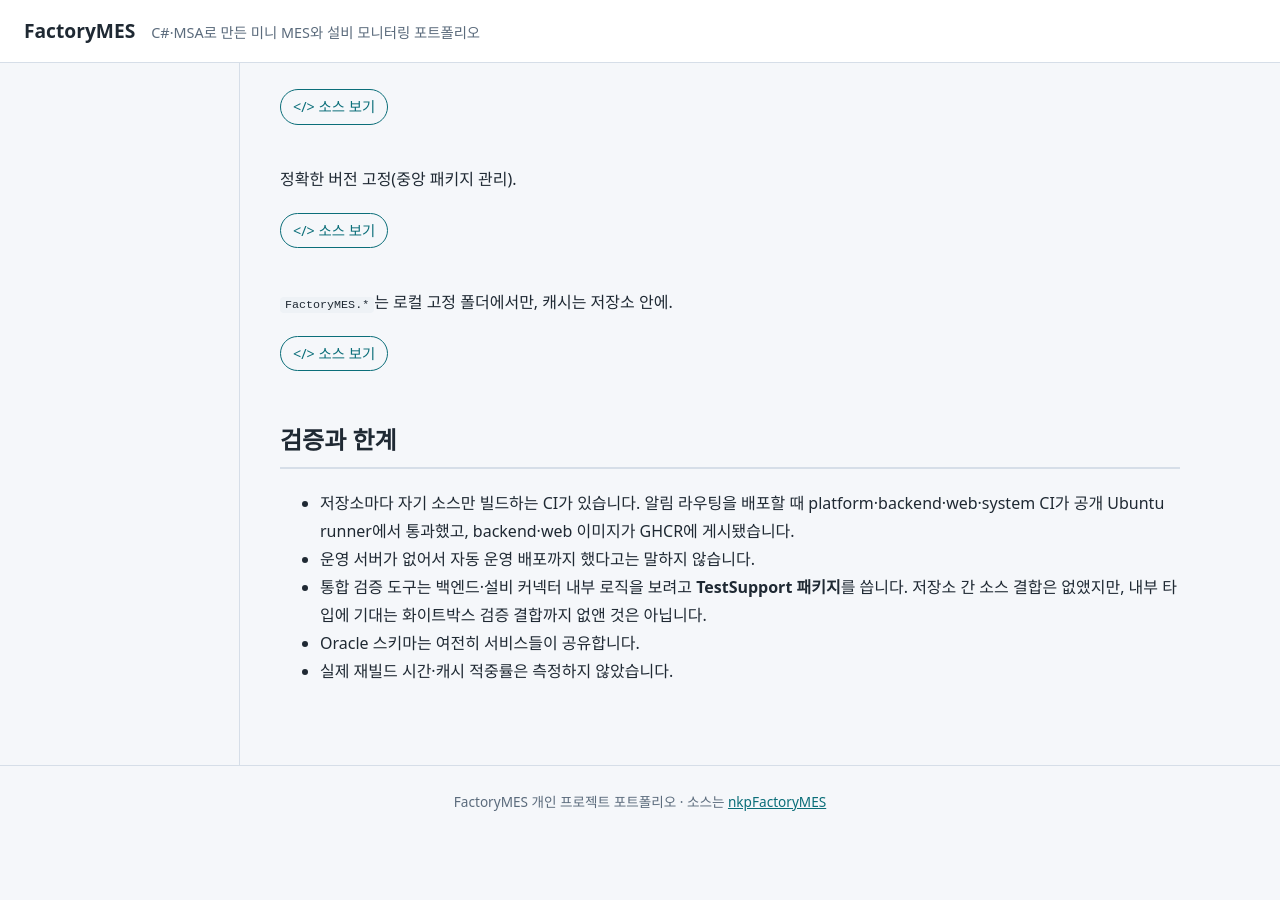
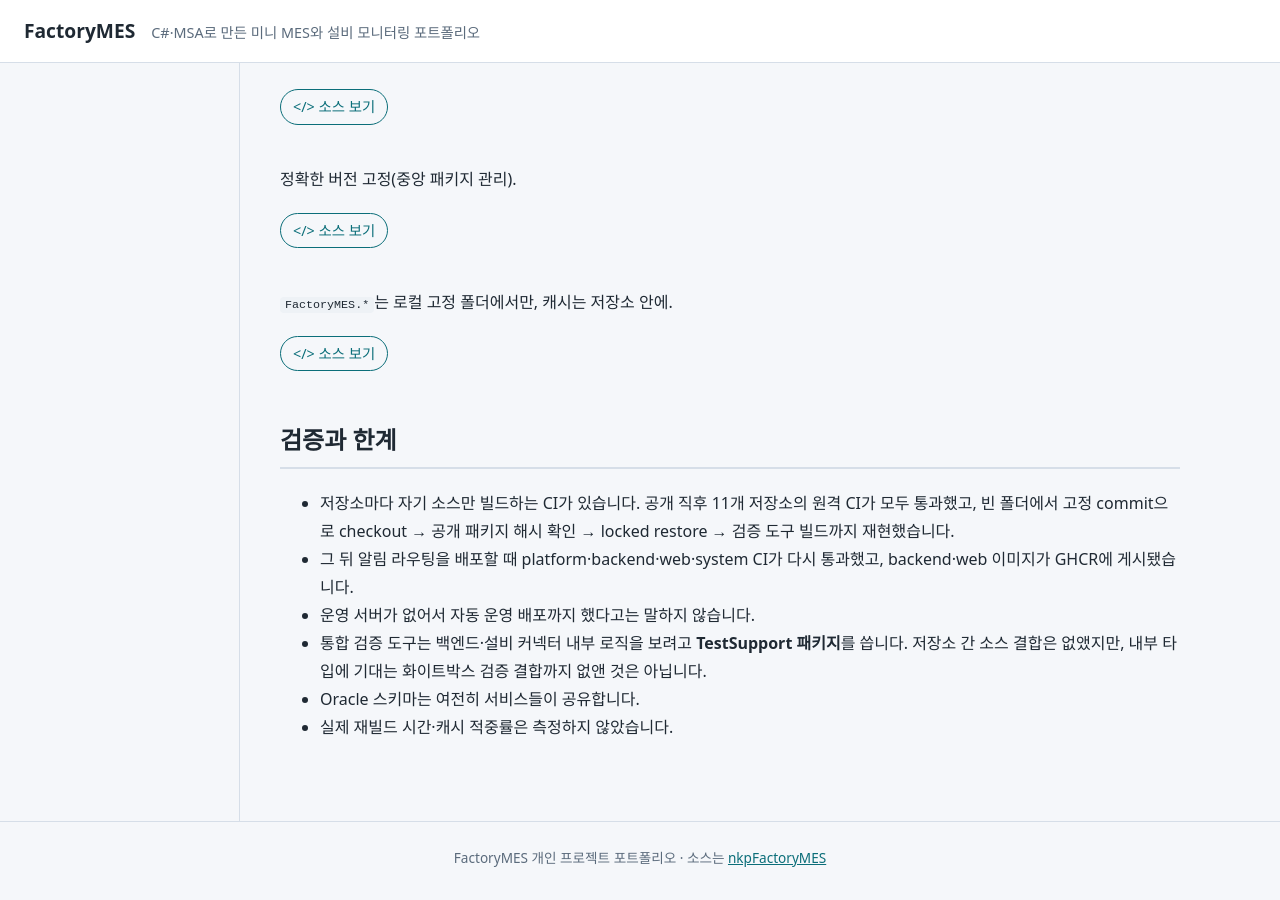
Before and after one commit to nkpFactoryMES/doc, a Jekyll site: the page built from refactoring.md, in a window 1280 px wide and 900 px high, scrolled down 2961 px. Built offline with Jekyll 4.4.1, drawn with Linux system fonts in a browser that asks for light colours; before the commit the page ends 3805 px from its top, so only the background shows below that.

Commit message:
Note recorded CI results and drop unused screenshots
Co-Authored-By: Claude Opus 5.5 <noreply@anthropic.com>

```diff
--- a/refactoring.md
+++ b/refactoring.md
@@ -107,8 +107,9 @@ flowchart TB
 
 ## 검증과 한계
 
-- 저장소마다 자기 소스만 빌드하는 CI가 있습니다. 알림 라우팅을 배포할 때 platform·backend·web·system CI가 공개
-  Ubuntu runner에서 통과했고, backend·web 이미지가 GHCR에 게시됐습니다.
+- 저장소마다 자기 소스만 빌드하는 CI가 있습니다. 공개 직후 11개 저장소의 원격 CI가 모두 통과했고, 빈 폴더에서
+  고정 commit으로 checkout → 공개 패키지 해시 확인 → locked restore → 검증 도구 빌드까지 재현했습니다.
+- 그 뒤 알림 라우팅을 배포할 때 platform·backend·web·system CI가 다시 통과했고, backend·web 이미지가 GHCR에 게시됐습니다.
 - 운영 서버가 없어서 자동 운영 배포까지 했다고는 말하지 않습니다.
 - 통합 검증 도구는 백엔드·설비 커넥터 내부 로직을 보려고 **TestSupport 패키지**를 씁니다. 저장소 간 소스 결합은
   없앴지만, 내부 타입에 기대는 화이트박스 검증 결합까지 없앤 것은 아닙니다.
```
Also changed, not shown: assets/screens/alarms-worker.png (deleted), assets/screens/analyses-targets.png (deleted), assets/screens/orders-worker-detail.png (deleted).
